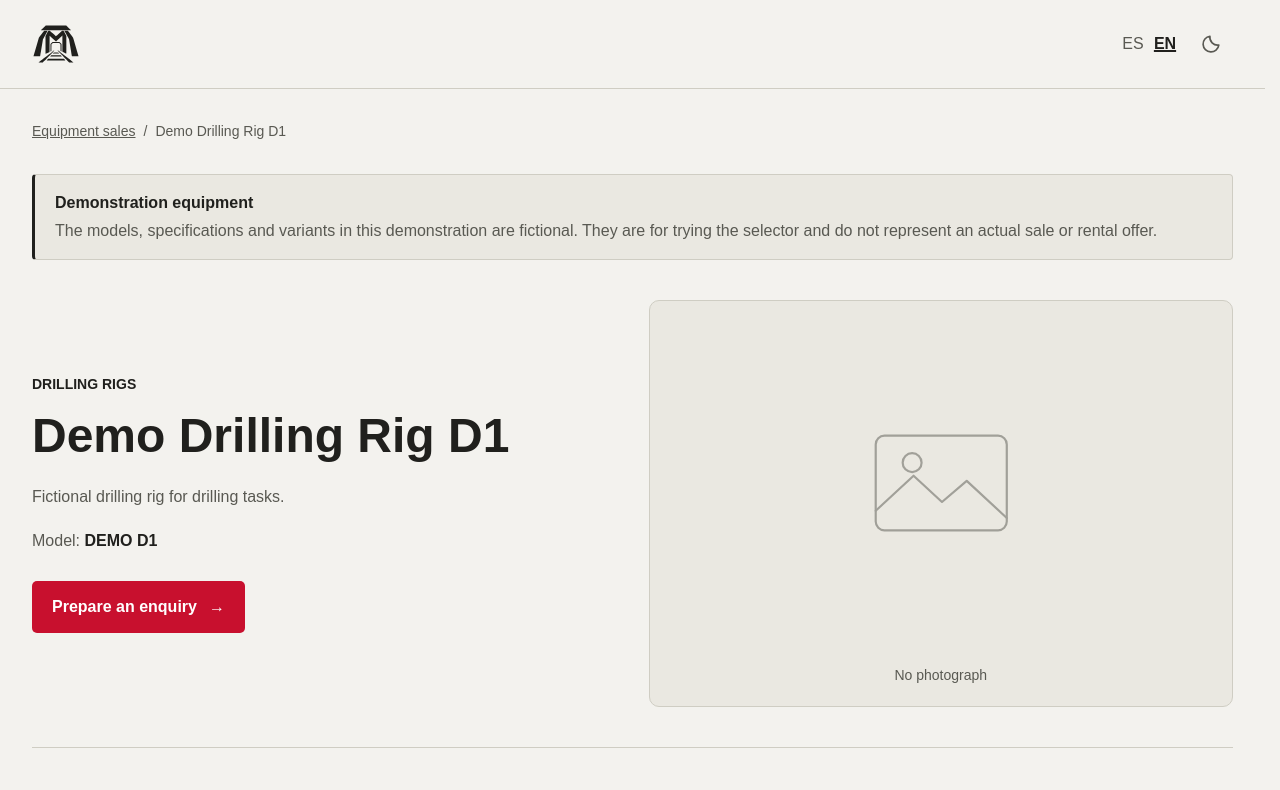
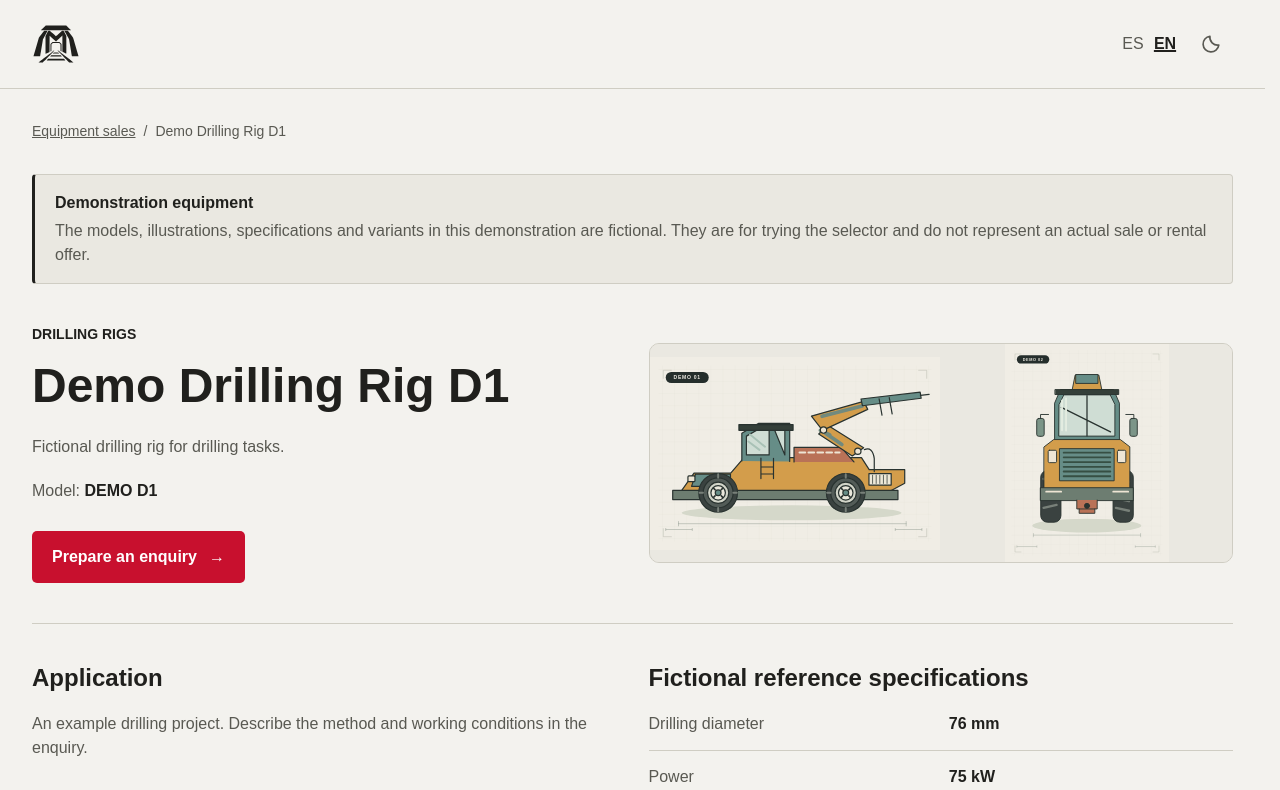
Before and after one commit to gurkerl83/Comq, a Next.js app: page /en/equipos/demo-drill-d1 in a window 1280 px wide. Shown: the top 790 px of the page. Built offline with nearby package versions, Linux system fonts and the light colour scheme.

Commit message:
feat(equipment): display product galleries with shared demo images
1. Replace the optional single image with ordered, localized image collections.
2. Render the shared gallery on machine pages while retaining the empty fallback.
3. Reuse demo illustrations across models with different image counts.

```diff
--- a/features/equipment/MachinePage.tsx
+++ b/features/equipment/MachinePage.tsx
@@ -1,4 +1,3 @@
-import Image from 'next/image';
 import Link from 'next/link';
 
 import {
@@ -9,6 +8,7 @@ import { WHATSAPP_URL } from '../../lib/site/config';
 import { ServiceImagePlaceholder } from '../home/ServiceImagePlaceholder';
 import { Breadcrumbs } from '../site/Breadcrumbs';
 import type { EquipmentEntry } from './catalogue';
+import { Gallery } from '../../components/gallery';
 import styles from './MachinePage.module.css';
 
 const CONTENT = {
@@ -17,10 +17,19 @@ const CONTENT = {
     sales: 'Venta de equipos',
     demo: 'Equipo de demostración',
     demoNotice:
-      'Los modelos, las especificaciones y las variantes de esta demostración son ficticios. Sirven para probar el selector y no constituyen una oferta real de venta o alquiler.',
+      'Los modelos, las ilustraciones, las especificaciones y las variantes de esta demostración son ficticios. Sirven para probar el selector y no constituyen una oferta real de venta o alquiler.',
     model: 'Modelo',
     unconfirmed: 'Por confirmar con COMQ',
     noImage: 'Sin fotografía',
+    gallery: {
+      label: 'Imágenes del equipo',
+      openImage: 'Abrir imagen',
+      moreImages: 'Más imágenes',
+      close: 'Cerrar',
+      previous: 'Imagen anterior',
+      next: 'Imagen siguiente',
+      image: 'Imagen'
+    },
     application: 'Aplicación',
     specifications: 'Especificaciones',
     demoSpecifications: 'Especificaciones ficticias de referencia',
@@ -37,10 +46,19 @@ const CONTENT = {
     sales: 'Equipment sales',
     demo: 'Demonstration equipment',
     demoNotice:
-      'The models, specifications and variants in this demonstration are fictional. They are for trying the selector and do not represent an actual sale or rental offer.',
+      'The models, illustrations, specifications and variants in this demonstration are fictional. They are for trying the selector and do not represent an actual sale or rental offer.',
     model: 'Model',
     unconfirmed: 'To be confirmed with COMQ',
     noImage: 'No photograph',
+    gallery: {
+      label: 'Equipment images',
+      openImage: 'Open image',
+      moreImages: 'More images',
+      close: 'Close',
+      previous: 'Previous image',
+      next: 'Next image',
+      image: 'Image'
+    },
     application: 'Application',
     specifications: 'Specifications',
     demoSpecifications: 'Fictional reference specifications',
@@ -100,15 +118,8 @@ export function MachinePage({
         </header>
 
         <figure className={styles.media}>
-          {equipment.image ? (
-            <Image
-              className={styles.image}
-              src={equipment.image.src}
-              alt={equipment.image.alt}
-              width={equipment.image.width}
-              height={equipment.image.height}
-              sizes='(max-width: 640px) 100vw, 50vw'
-            />
+          {equipment.images.length > 0 ? (
+            <Gallery images={equipment.images} labels={content.gallery} />
           ) : (
             <>
               <ServiceImagePlaceholder
--- a/features/equipment/catalogue.ts
+++ b/features/equipment/catalogue.ts
@@ -1,4 +1,6 @@
 import type { SupportedLocale } from '../../lib/i18n/locales';
+import type { GalleryImage } from '../../components/gallery';
+import { DEMO_EQUIPMENT_IMAGES } from './demo-images';
 
 type EquipmentCategoryId = keyof typeof CATEGORIES;
 
@@ -13,7 +15,8 @@ export type EquipmentEntry = {
   model: string | null;
   specifications: Array<{ label: string; value: string | null }>;
   variants: Array<{ id: string; label: string; description: string }>;
-  image?: { src: string; alt: string; width: number; height: number };
+  /** Product photographs in display order; empty when none are available. */
+  images: GalleryImage[];
   isDemo: boolean;
 };
 
@@ -37,7 +40,13 @@ type EquipmentDefinition = {
     label: LocalizedText;
     description: LocalizedText;
   }>;
-  image?: { src: string; alt: LocalizedText; width: number; height: number };
+  /** Source photographs with descriptions resolved for the requested locale. */
+  images: Array<
+    Omit<GalleryImage, 'alt'> & {
+      /** Describe the photograph in each supported language. */
+      alt: LocalizedText;
+    }
+  >;
   isDemo: boolean;
 };
 
@@ -106,6 +115,7 @@ const EQUIPMENT: EquipmentDefinition[] = [
       { label: { es: 'Ancho', en: 'Width' }, value: '1.8 m' }
     ],
     variants: DEMO_VARIANTS,
+    images: DEMO_EQUIPMENT_IMAGES,
     isDemo: true
   },
   {
@@ -127,6 +137,7 @@ const EQUIPMENT: EquipmentDefinition[] = [
       { label: { es: 'Ancho', en: 'Width' }, value: '2.4 m' }
     ],
     variants: DEMO_VARIANTS,
+    images: DEMO_EQUIPMENT_IMAGES.slice(0, 3),
     isDemo: true
   },
   {
@@ -148,6 +159,7 @@ const EQUIPMENT: EquipmentDefinition[] = [
       { label: { es: 'Ancho', en: 'Width' }, value: '1.6 m' }
     ],
     variants: DEMO_VARIANTS,
+    images: DEMO_EQUIPMENT_IMAGES.slice(0, 4),
     isDemo: true
   },
   {
@@ -172,6 +184,7 @@ const EQUIPMENT: EquipmentDefinition[] = [
       { label: { es: 'Ancho', en: 'Width' }, value: '1.5 m' }
     ],
     variants: DEMO_VARIANTS,
+    images: DEMO_EQUIPMENT_IMAGES.slice(0, 2),
     isDemo: true
   }
 ];
@@ -202,8 +215,6 @@ export const getEquipmentCatalogue = (
       label: variant.label[locale],
       description: variant.description[locale]
     })),
-    ...(entry.image && {
-      image: { ...entry.image, alt: entry.image.alt[locale] }
-    }),
+    images: entry.images.map(image => ({ ...image, alt: image.alt[locale] })),
     isDemo: entry.isDemo
   }));
--- /dev/null
+++ b/features/equipment/demo-images.ts
@@ -0,0 +1,57 @@
+/** Original illustrations for fictional equipment and the gallery examples. */
+export const DEMO_EQUIPMENT_IMAGES = [
+  {
+    src: '/images/demo/machine-side.svg',
+    width: 1200,
+    height: 800,
+    alt: {
+      es: 'Ilustración de demostración 01: vista lateral de un equipo minero ficticio.',
+      en: 'Demo illustration 01: side view of a fictional mining machine.'
+    }
+  },
+  {
+    src: '/images/demo/machine-front.svg',
+    width: 900,
+    height: 1200,
+    alt: {
+      es: 'Ilustración de demostración 02: vista frontal de un equipo minero ficticio.',
+      en: 'Demo illustration 02: front view of a fictional mining machine.'
+    }
+  },
+  {
+    src: '/images/demo/hydraulic-boom.svg',
+    width: 1200,
+    height: 800,
+    alt: {
+      es: 'Ilustración de demostración 03: detalle de un brazo hidráulico ficticio.',
+      en: 'Demo illustration 03: detail of a fictional hydraulic boom.'
+    }
+  },
+  {
+    src: '/images/demo/operator-cab.svg',
+    width: 900,
+    height: 900,
+    alt: {
+      es: 'Ilustración de demostración 04: cabina y controles de un equipo ficticio.',
+      en: 'Demo illustration 04: operator cab and controls of a fictional machine.'
+    }
+  },
+  {
+    src: '/images/demo/wheel-detail.svg',
+    width: 900,
+    height: 1200,
+    alt: {
+      es: 'Ilustración de demostración 05: detalle de una rueda de un equipo ficticio.',
+      en: 'Demo illustration 05: wheel detail of a fictional machine.'
+    }
+  },
+  {
+    src: '/images/demo/machine-rear.svg',
+    width: 1200,
+    height: 800,
+    alt: {
+      es: 'Ilustración de demostración 06: vista posterior de un equipo minero ficticio.',
+      en: 'Demo illustration 06: rear view of a fictional mining machine.'
+    }
+  }
+];
```
